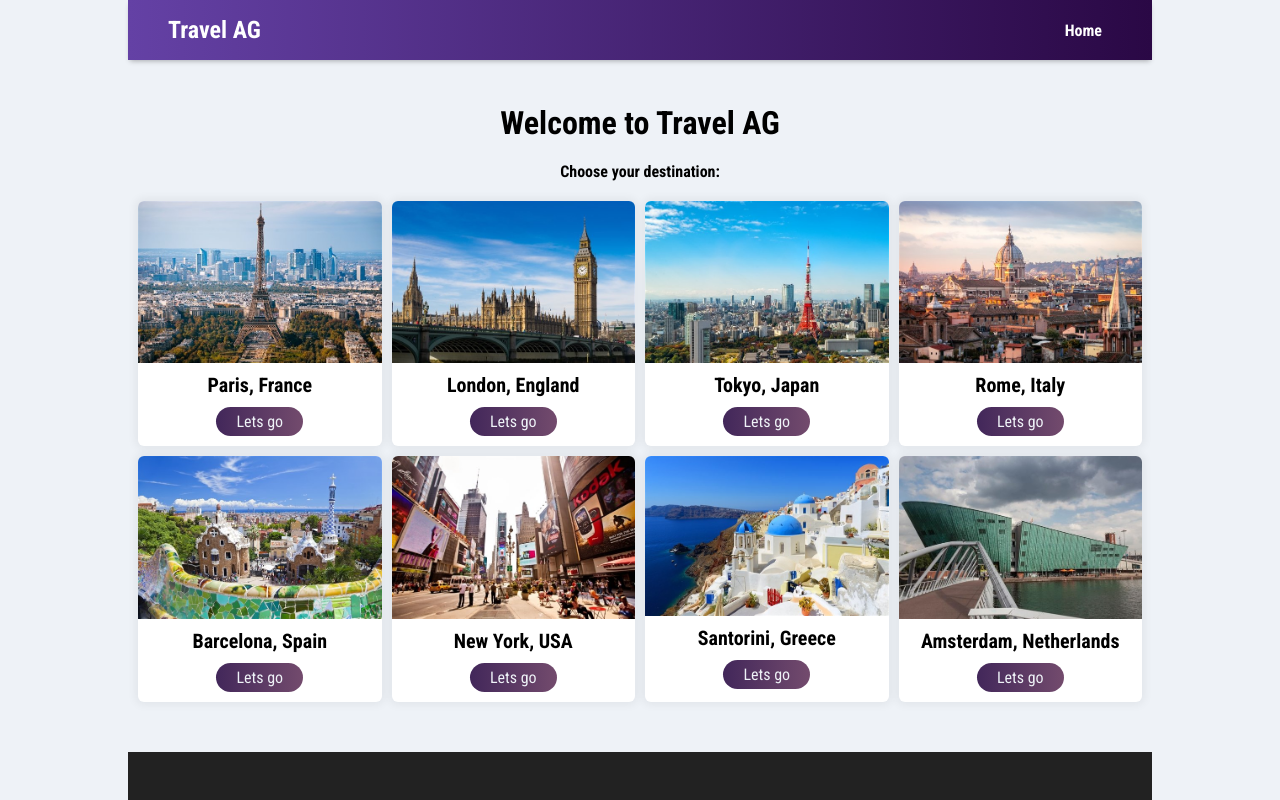
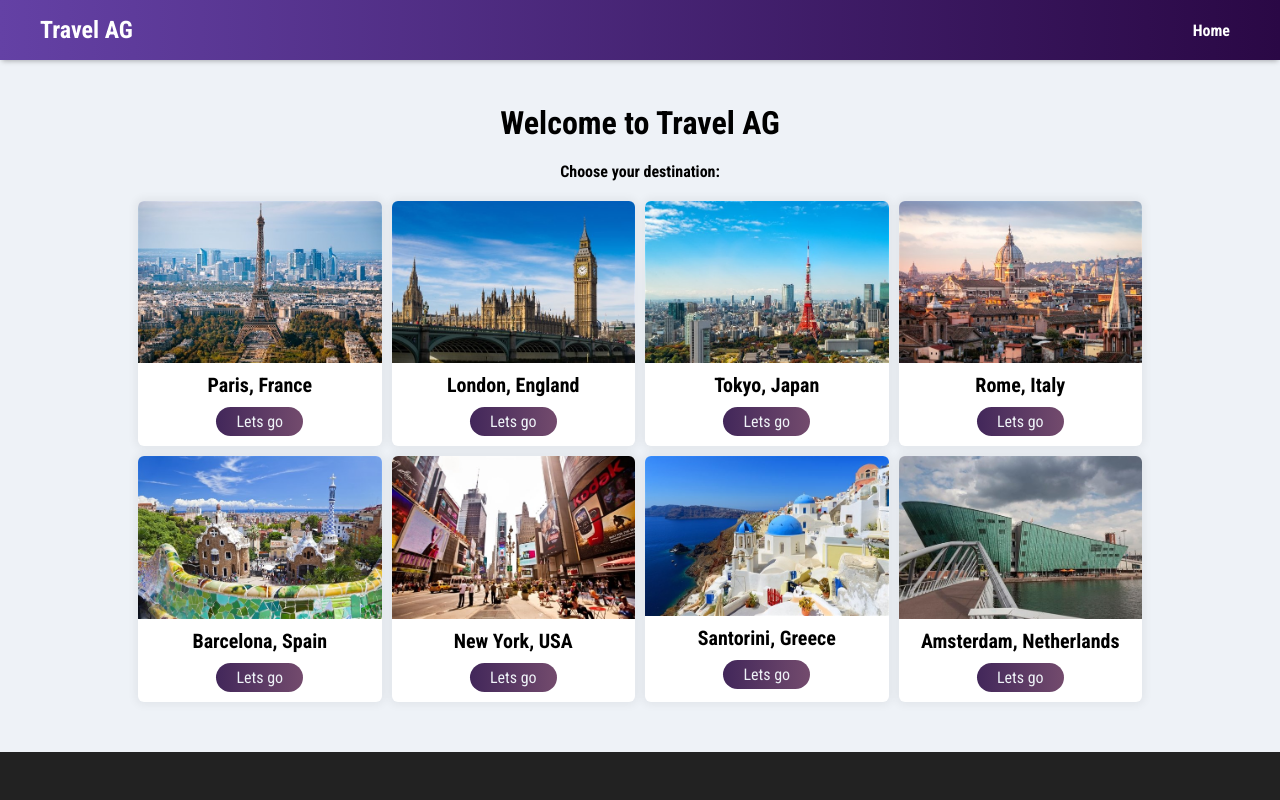
Before and after one commit to about7codes/travelag, a React (Create React App) app: page / in a window 1280 px wide. Shown: the top 800 px of the page. Built offline with nearby package versions, Linux system fonts and the light colour scheme.

Commit message:
ui fixes

```diff
--- a/src/App.js
+++ b/src/App.js
@@ -47,8 +47,9 @@ const App = () => {
                 <h1>Travel AG</h1>
                 <NavLink to='/'>Home</NavLink>
             </nav>
+            <div className="main-content">
                 <Switch location={location} key={location.key}>
-                <Route path='/' exact>
+                    <Route exact path='/'>
                         <Places areas={areas} containerVariants={containerVariants} selected={selected} />
                     </Route>
                     <Route path='/overview'>
@@ -64,6 +65,7 @@ const App = () => {
                         <Final data={formData} containerVariants={containerVariants} />
                     </Route>
                 </Switch>
+            </div>
             <Footer />
         </AnimatePresence>
     )
--- a/src/components/Footer.js
+++ b/src/components/Footer.js
@@ -23,7 +23,7 @@ const Footer = () => {
                 </ul>
 
                 <div className="to-top">
-                <a className="rocket" href="#intro">
+                <a className="rocket" href="#root">
                     <img src="/travel.png" alt="ico" /> <br />
                     <p id="trick">Beam me up, Scotty!</p>
                 </a>
--- a/src/styles/styles.css
+++ b/src/styles/styles.css
@@ -31,6 +31,17 @@ body::-webkit-scrollbar-thumb {
   display: grid;
   -ms-grid-rows: auto 1fr auto;
       grid-template-rows: auto 1fr auto;
+}
+
+#root {
+  width: 100%;
+  margin: 0 auto;
+}
+
+.main-content {
+  max-width: 1024px;
+  width: 100%;
+  margin: 0 auto;
 }
 
 nav {
@@ -73,12 +84,6 @@ nav a:hover {
 
 img {
   max-width: 100%;
-}
-
-#root {
-  max-width: 1024px;
-  width: 100%;
-  margin: 0 auto;
 }
 
 .places-container {
--- a/src/styles/styles.scss
+++ b/src/styles/styles.scss
@@ -1,4 +1,7 @@
 @import url("https://fonts.googleapis.com/css2?family=Roboto+Condensed:wght@300;400;700&display=swap");
+
+// Variables
+$page-width: 1024px;
 
 * {
   box-sizing: border-box;
@@ -34,6 +37,17 @@ body {
   grid-template-rows: auto 1fr auto;
 }
 
+#root {
+  width: 100%;
+  margin: 0 auto;
+}
+
+.main-content {
+  max-width: $page-width;
+  width: 100%;
+  margin: 0 auto;
+}
+
 nav {
   display: flex;
   width: 100%;
@@ -65,12 +79,6 @@ nav a:hover {
 
 img {
   max-width: 100%;
-}
-
-#root {
-  max-width: 1024px;
-  width: 100%;
-  margin: 0 auto;
 }
 
 .places-container {
```
Also changed, not shown: 1 other file (tests, documents, lock files or other folders). Lines whose indentation alone changed are shown as unchanged.
